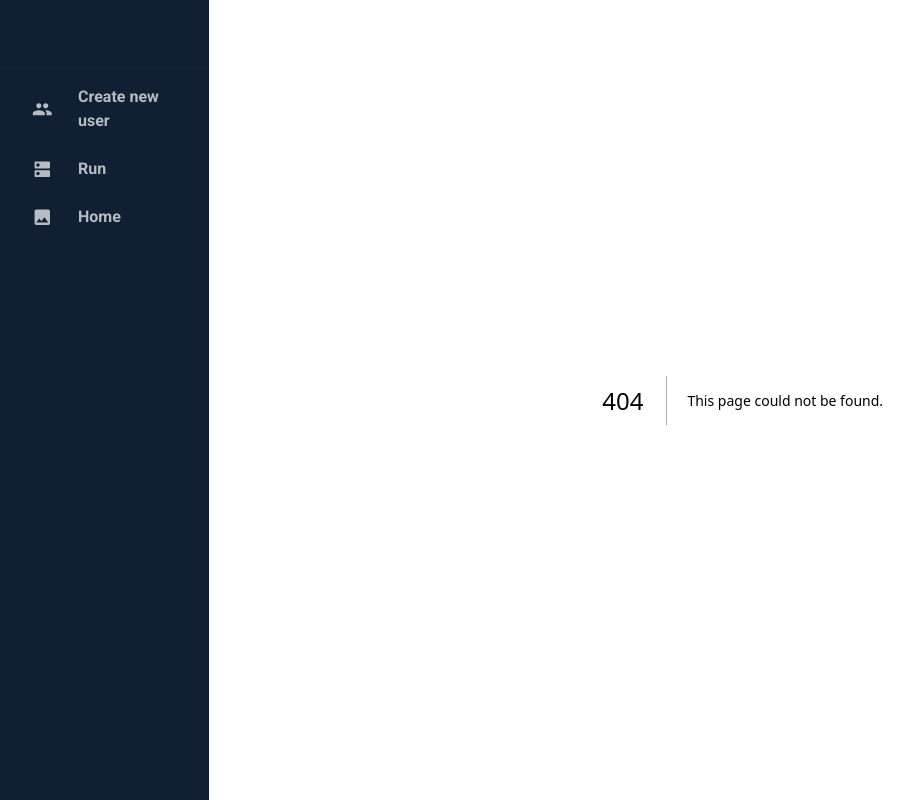
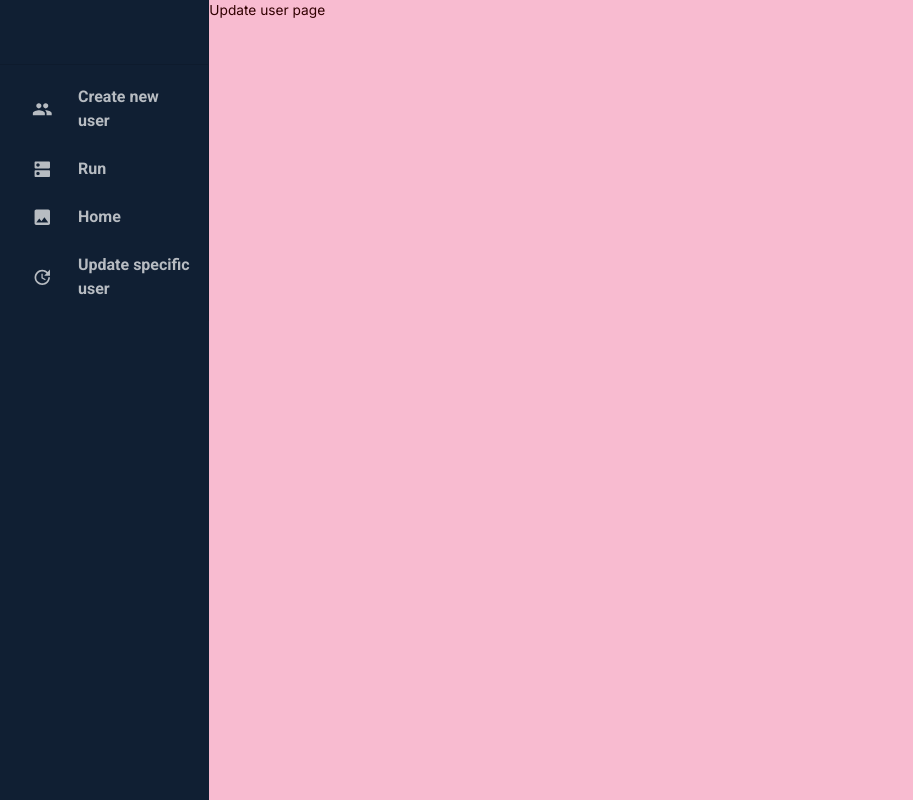
Before and after one commit to tyler-durden-0/test-nextjs-nestjs-mui-mongo, a Next.js app in the folder frontend/: page /update-user in a window 1280 px wide. Before the commit this address had no page. Shown: the whole page, without its empty margins (4-917 px from the left). Built offline with nearby package versions, Linux system fonts and the light colour scheme.

Commit message:
fix: fixed problem with fixed navbar and added card to display created user information

```diff
--- a/frontend/app/components/navbar/Navbar.tsx
+++ b/frontend/app/components/navbar/Navbar.tsx
@@ -15,6 +15,10 @@ const Navbar = () => {
     const router = useRouter();
 
     return (
+        <div style={{
+          position: 'sticky',
+          top: 0
+        }}>
           <Drawer
             sx={navbarStyles.drawer}
             variant="permanent"
@@ -41,6 +45,7 @@ const Navbar = () => {
             ))}
           </List>
         </Drawer>
+        </div>
     );
 };
 
--- a/frontend/app/components/navbar/consts/navbarItems.tsx
+++ b/frontend/app/components/navbar/consts/navbarItems.tsx
@@ -3,6 +3,7 @@ import ImageIcon from '@mui/icons-material/Image';
 import PublicIcon from '@mui/icons-material/Public';
 import SettingsEthernetIcon from '@mui/icons-material/SettingsEthernet';
 import SettingsInputComponentIcon from '@mui/icons-material/SettingsInputComponent';
+import UpdateIcon from '@mui/icons-material/Update';
 import DnsIcon from '@mui/icons-material/Dns';
 
 export const mainNavbarItems = [
@@ -23,6 +24,12 @@ export const mainNavbarItems = [
         icon: <ImageIcon />,
         label: 'Home',
         route: '/',
+    },
+    {
+        id: 3,
+        icon: <UpdateIcon />,
+        label: 'Update specific user',
+        route: '/update-user',
     },
 
     // {
--- a/frontend/app/components/navbar/styles.ts
+++ b/frontend/app/components/navbar/styles.ts
@@ -2,11 +2,16 @@ export const navbarStyles = {
     drawer: {
         // width: 320,
         // flexShrink: 0,
+        // position: 'fixed',
+        // top: 0,
+        // bottom: 0,
+        // zIndex: 1000,
+        // maxWidth: '100%',
         '& .MuiDrawer-paper': {
             // width: 320,
-            width: '100%',
+            // width: '100%',
             position: 'relative',
-            height: '100vh',
+            // height: '100vh',
             boxSizing: 'border-box',
             backgroundColor: '#101F33',
             color: 'rgba(255, 255, 255, 0.7)',
--- a/frontend/app/layout.tsx
+++ b/frontend/app/layout.tsx
@@ -21,8 +21,8 @@
       <html lang="en">
         <ThemeRegistry>
           <body className={inter.className}>
-            <Grid container>
-              <Grid item xs={2}>
+            <Grid container sx={{height: '100vh'}}>
+              <Grid item xs={2} sx={{backgroundColor: '#101F33',}}>
                 <Navbar />
               </Grid>
               <Grid item xs={10}>
--- /dev/null
+++ b/frontend/app/update-user/page.tsx
@@ -0,0 +1,11 @@
+"use client"
+
+const UpdateUserPage = () => {
+    return(
+        <div>
+            Update user page
+        </div>
+    )
+}
+
+export default UpdateUserPage;
```
Also changed, not shown: frontend/app/components/showCreatedUserCardComponent/ShowCreatedUserCardComponents.tsx (added, +36 -0 lines), frontend/app/components/showCreatedUserCardComponent/interface/ShowCreatedUserCardInterface.ts (added, +9 -0 lines), frontend/app/create-user/page.tsx (+22 -4 lines). Lines whose indentation alone changed are shown as unchanged.
